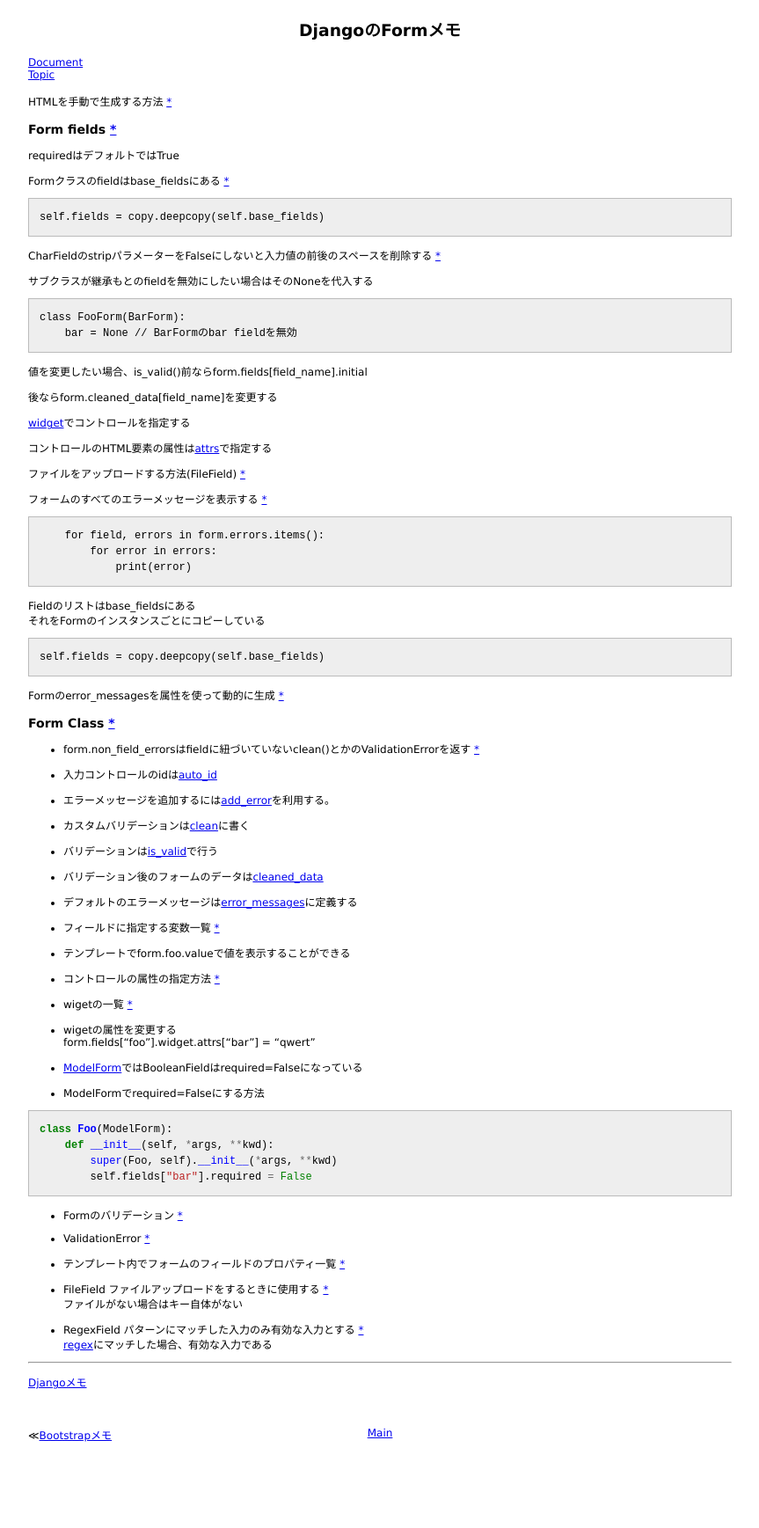
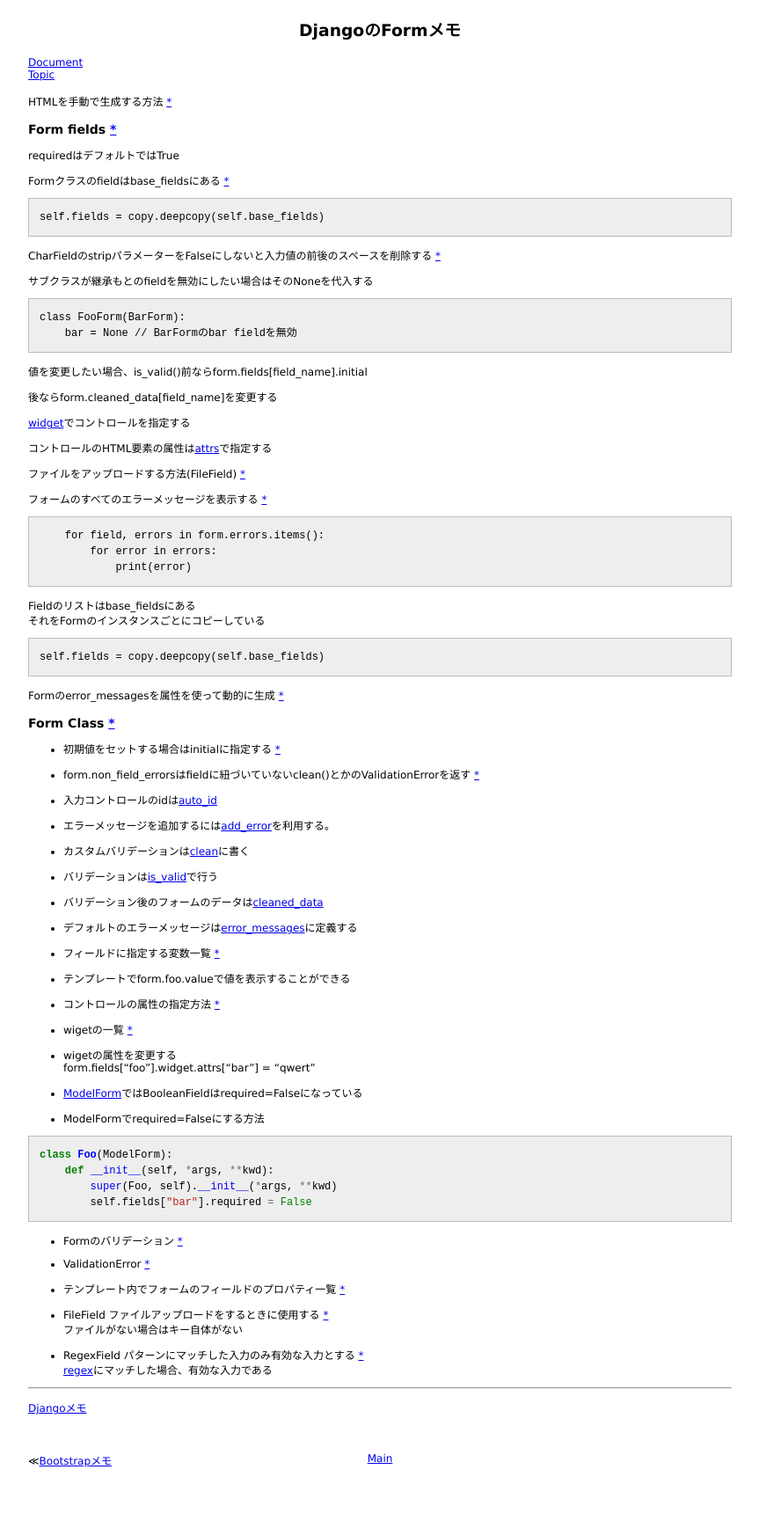
Before and after one commit to 38elements/38elements.github.com, a Jekyll site: the page built from _posts/2014-12-02-django-forms.md, in a window 1280 px wide. Shown: the whole page at 88% size, without its empty margins (208-1071 px from the left). Built offline with Jekyll 4.4.1, drawn with Linux system fonts in a browser that asks for light colours; before the commit the page ends 1708 px from its top, so only the background shows below that.

Commit message:
Update 2014-12-02-django-forms.md

```diff
--- a/_posts/2014-12-02-django-forms.md
+++ b/_posts/2014-12-02-django-forms.md
@@ -53,6 +53,8 @@ Formのerror_messagesを属性を使って動的に生成 [\*](/2016/07/03/djang
 
 ### Form Class [\*](https://docs.djangoproject.com/en/stable/ref/forms/api/#module-django.forms)
 
+* 初期値をセットする場合はinitialに指定する [\*](https://docs.djangoproject.com/en/stable/ref/forms/api/#dynamic-initial-values)
+
 * form.non_field_errorsはfieldに紐づいていないclean()とかのValidationErrorを返す [\*](https://docs.djangoproject.com/en/stable/ref/forms/api/#django.forms.Form.non_field_errors)
 
 * 入力コントロールのidは[auto_id](https://docs.djangoproject.com/en/stable/ref/forms/api/#django.forms.Form.auto_id)
```
